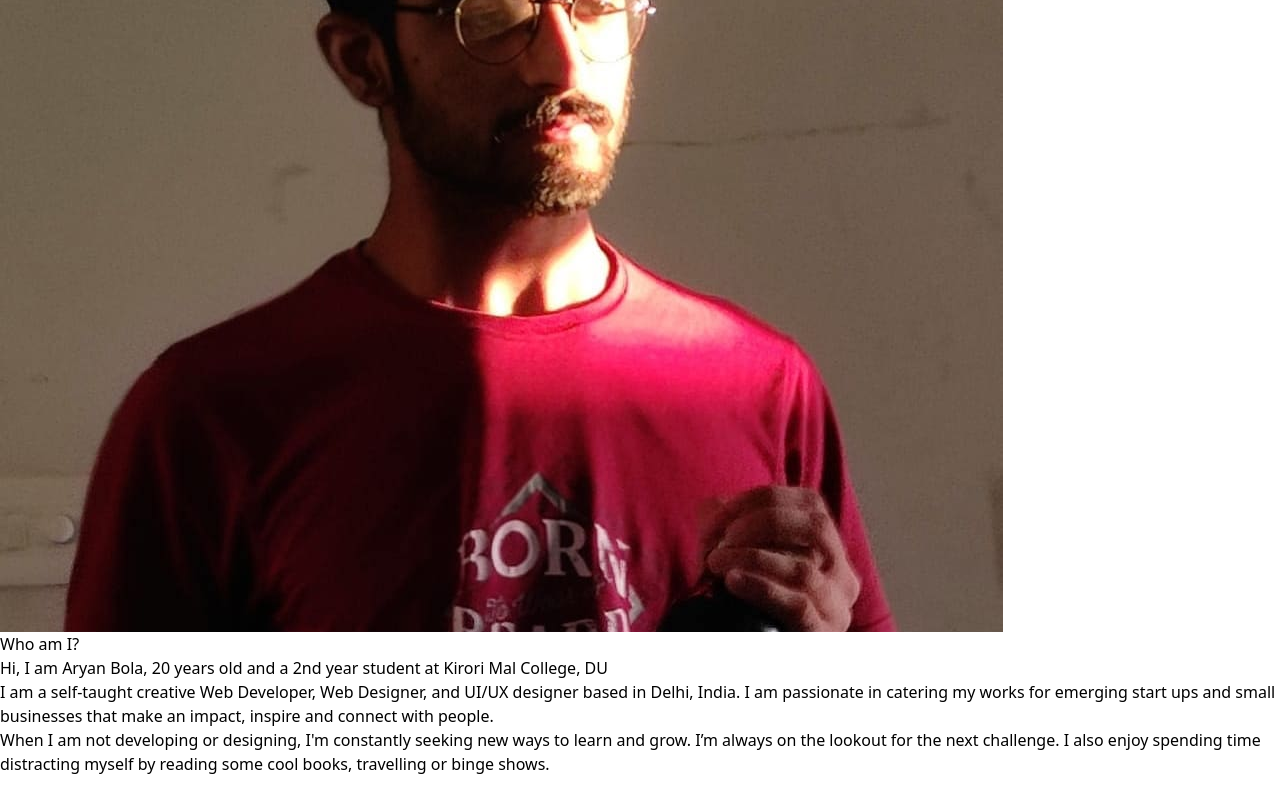
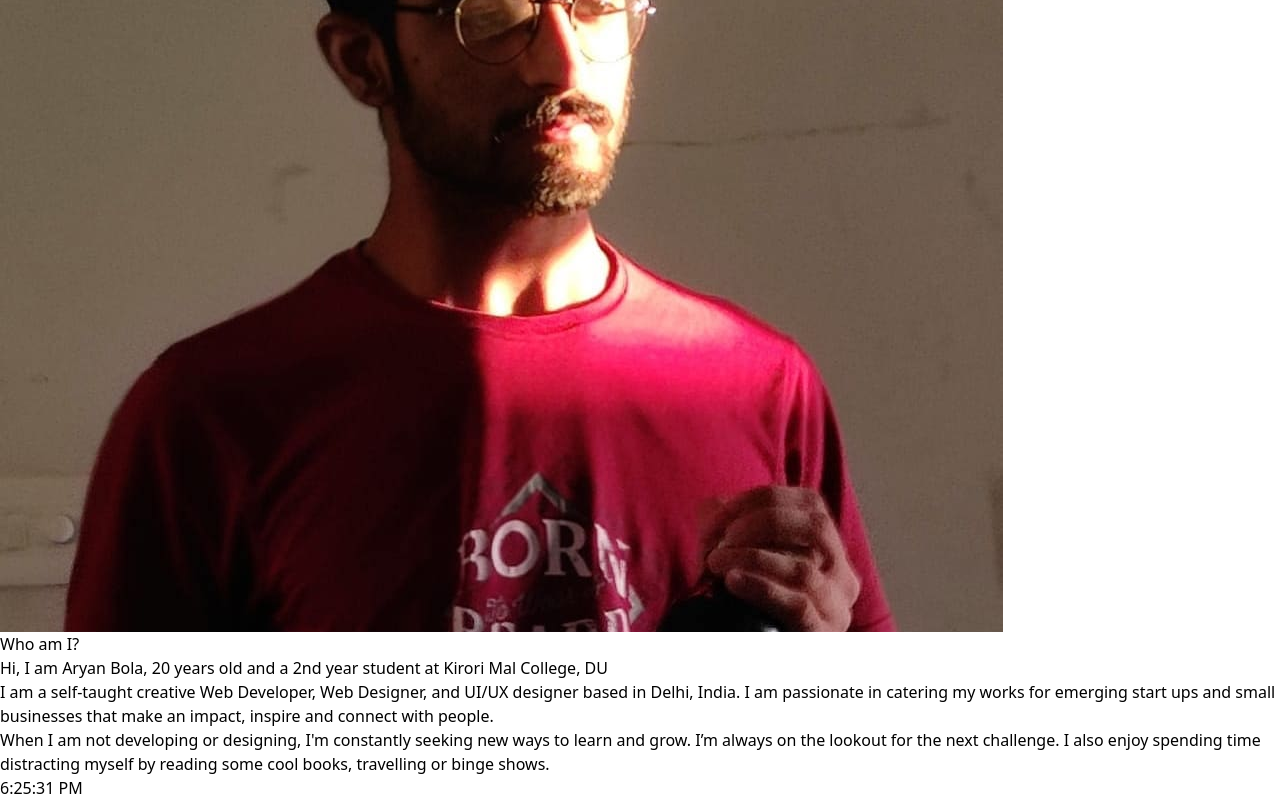
Before and after one commit to Aryan-205/PortfolioV2, a React (Vite) app: page / in a window 1280 px wide. Shown: the part 5354-6154 px from the top of the page. Before the commit the page ends 6130 px from the top, so only its background shows below. Built offline with nearby package versions, Linux system fonts and the light colour scheme.

Commit message:
Landing page really good, have to make some change to aboutMe page, I am thinking of remaking the tech stack project, also have to add projects section

```diff
--- a/src/components/About.jsx
+++ b/src/components/About.jsx
@@ -1,6 +1,18 @@
 import { motion } from "motion/react";
+import { useEffect, useState } from "react";
 
 export default function About() {
+
+  const [time, setTime] = useState(new Date());
+
+  useEffect(() => {
+    const interval = setInterval(() => {
+      setTime(new Date());
+    }, 1000);
+
+    return () => clearInterval(interval);
+  }, []);
+
   return (
     <div className="h-screen w-full sticky top-0 bg-white border-t-2 border-black rounded-t-2xl">
       <div className="py-6 px-8">
@@ -37,6 +49,17 @@ export default function About() {
               challenge. I also enjoy spending time distracting myself by
               reading some cool books, travelling or binge shows.
             </p>
+            <div>
+              <p>
+                {
+                  time.toLocaleTimeString("en-US", {
+                  hour: "numeric",
+                  minute: "2-digit",
+                  second: "2-digit",
+                  hour12: true
+                })}
+              </p>
+            </div>
           </div>
         </div>
       </div>
--- a/src/components/LandingPage.jsx
+++ b/src/components/LandingPage.jsx
@@ -191,7 +191,7 @@ export default function LandingPage() {
         </motion.nav>
         {/* img */}
         <div className='w-full h-full inset-0 absolute flex justify-center items-center'>
-          <motion.img initial={{scale:5, zIndex:100}} animate={{scale:1, zIndex:0}} transition={{duration:0.8}} src="/bg3.jpeg" className='w-[30rem] h-[35rem]'  alt="" />
+          <motion.img initial={{scale:5, zIndex:100}} animate={{scale:1, zIndex:0}} transition={{duration:0.8}} src="/bg3.jpeg" className='w-[40rem] h-[35rem]'  alt="" />
         </div>
         {/* Central Name */}
         <div className="flex flex-col justify-center items-center w-full h-full px-24 z-10">
```
